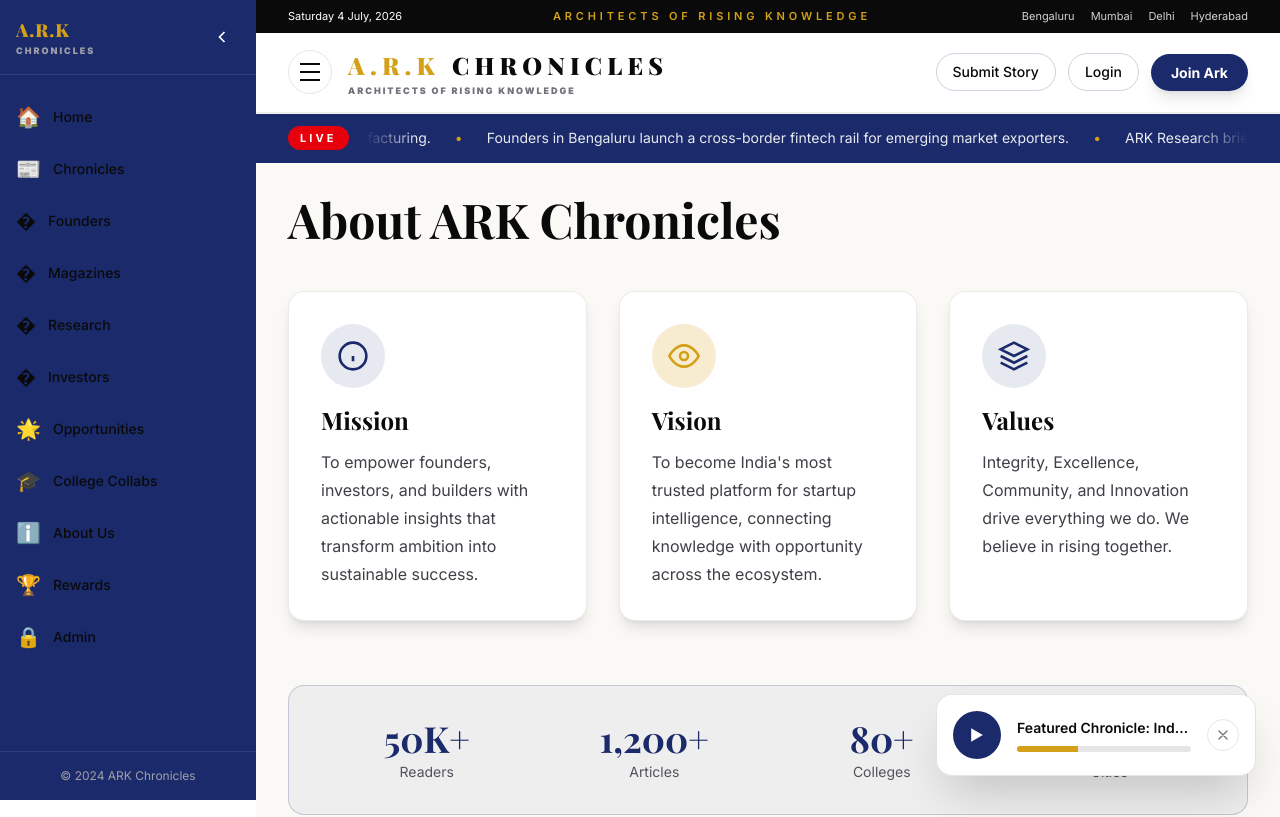
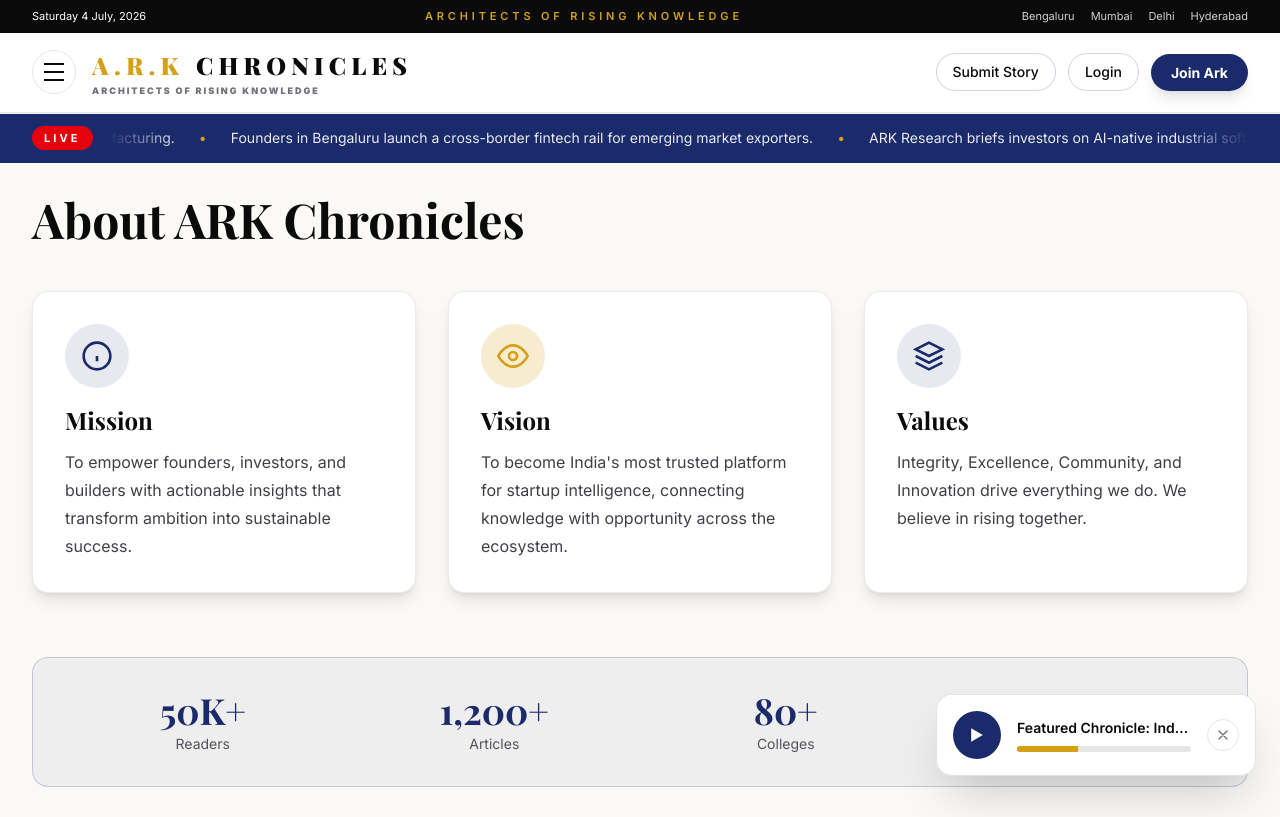
Before and after one commit to sudharshinibuilds-commits/ark-chronicles, a Next.js app: page /about in a window 1280 px wide. Shown: the top 817 px of the page. Built offline with nearby package versions, Linux system fonts and the light colour scheme; a web font is replaced by a local one.

Commit message:
progress saved - sidebar and cards work

```diff
--- a/app/components/Sidebar.tsx
+++ b/app/components/Sidebar.tsx
@@ -11,16 +11,15 @@ type SidebarProps = {
 };
 
 export default function Sidebar({ navLinks }: SidebarProps) {
-  const [isCollapsed, setIsCollapsed] = useState(false);
   const [isMobileOpen, setIsMobileOpen] = useState(false);
 
   const sidebarItems = [
     { icon: "🏠", label: "Home", href: "/" },
     { icon: "📰", label: "Chronicles", href: "/chronicles" },
-    { icon: "�", label: "Founders", href: "/founders" },
-    { icon: "�", label: "Magazines", href: "/magazines" },
-    { icon: "�", label: "Research", href: "/research" },
-    { icon: "�", label: "Investors", href: "/investors" },
+    { icon: "👤", label: "Founders", href: "/founders" },
+    { icon: "📚", label: "Magazines", href: "/magazines" },
+    { icon: "🔬", label: "Research", href: "/research" },
+    { icon: "💼", label: "Investors", href: "/investors" },
     { icon: "🌟", label: "Opportunities", href: "/opportunities" },
     { icon: "🎓", label: "College Collabs", href: "/college-collabs" },
     { icon: "ℹ️", label: "About Us", href: "/about" },
@@ -30,79 +29,6 @@ export default function Sidebar({ navLinks }: SidebarProps) {
 
   return (
     <>
-      {/* Desktop Sidebar */}
-      <aside
-        className={`hidden lg:flex flex-col fixed left-0 top-0 h-full transition-all duration-300 z-40 ${
-          isCollapsed ? "w-20" : "w-64"
-        }`}
-        style={{ backgroundColor: "#1B2A6B" }}
-      >
-        <div className="flex items-center justify-between p-4 border-b border-white/10">
-          {!isCollapsed && (
-            <div className="flex-1">
-              <div className="font-display text-lg font-black uppercase tracking-wider text-white">
-                <span style={{ color: "#D4A017" }}>A.R.K</span>
-              </div>
-              <div className="text-[9px] font-black uppercase tracking-wider text-zinc-400" style={{ letterSpacing: "2px" }}>
-                CHRONICLES
-              </div>
-            </div>
-          )}
-          <button
-            type="button"
-            onClick={() => setIsCollapsed(!isCollapsed)}
-            className="ml-2 rounded-full p-2 text-white transition-all duration-150 hover:bg-white/10"
-            aria-label={isCollapsed ? "Expand sidebar" : "Collapse sidebar"}
-          >
-            <svg width="20" height="20" viewBox="0 0 24 24" fill="none" stroke="currentColor" strokeWidth="2">
-              {isCollapsed ? (
-                <path d="M9 18l6-6-6-6" />
-              ) : (
-                <path d="M15 18l-6-6 6-6" />
-              )}
-            </svg>
-          </button>
-        </div>
-
-        <nav className="flex-1 overflow-y-auto py-4">
-          {sidebarItems.map((item) => (
-            <Link
-              key={item.href}
-              href={item.href}
-              className={`flex items-center px-4 py-3 text-white transition-all duration-150 hover:bg-white/10 ${
-                isCollapsed ? "justify-center" : "gap-3"
-              }`}
-            >
-              <span className="text-xl">{item.icon}</span>
-              {!isCollapsed && (
-                <span className="text-sm font-medium">{item.label}</span>
-              )}
-            </Link>
-          ))}
-        </nav>
-
-        <div className="p-4 border-t border-white/10">
-          {!isCollapsed && (
-            <div className="text-xs text-zinc-400 text-center">
-              © 2024 ARK Chronicles
-            </div>
-          )}
-        </div>
-      </aside>
-
-      {/* Mobile Sidebar Toggle */}
-      <button
-        type="button"
-        onClick={() => setIsMobileOpen(true)}
-        className="lg:hidden fixed bottom-6 left-6 z-50 flex h-14 w-14 items-center justify-center rounded-full shadow-lg transition-all duration-150 hover:scale-105"
-        style={{ backgroundColor: "#1B2A6B" }}
-        aria-label="Open navigation"
-      >
-        <svg width="24" height="24" viewBox="0 0 24 24" fill="none" stroke="white" strokeWidth="2">
-          <path d="M3 12h18M3 6h18M3 18h18" />
-        </svg>
-      </button>
-
       {/* Mobile Sidebar Overlay */}
       <AnimatePresence>
         {isMobileOpen && (
@@ -112,29 +38,30 @@ export default function Sidebar({ navLinks }: SidebarProps) {
               animate={{ opacity: 1 }}
               exit={{ opacity: 0 }}
               onClick={() => setIsMobileOpen(false)}
-              className="fixed inset-0 bg-black/50 z-40 lg:hidden"
+              className="fixed inset-0 bg-black/50 z-40"
             />
             <motion.aside
               initial={{ x: -300 }}
               animate={{ x: 0 }}
               exit={{ x: -300 }}
               transition={{ type: "spring", damping: 25, stiffness: 200 }}
-              className="fixed left-0 top-0 h-full w-72 z-50 lg:hidden"
+              className="fixed left-0 top-0 h-full w-80 z-50 overflow-y-auto"
               style={{ backgroundColor: "#1B2A6B" }}
             >
               <div className="flex items-center justify-between p-4 border-b border-white/10">
                 <div>
-                  <div className="font-display text-lg font-black uppercase tracking-wider text-white">
+                  <div className="font-display text-lg font-black uppercase tracking-wider" style={{ color: "#FFFFFF" }}>
                     <span style={{ color: "#D4A017" }}>A.R.K</span>
                   </div>
-                  <div className="text-[9px] font-black uppercase tracking-wider text-zinc-400" style={{ letterSpacing: "2px" }}>
+                  <div className="text-[9px] font-black uppercase tracking-wider" style={{ letterSpacing: "2px", color: "#FFFFFF" }}>
                     CHRONICLES
                   </div>
                 </div>
                 <button
                   type="button"
                   onClick={() => setIsMobileOpen(false)}
-                  className="rounded-full p-2 text-white transition-all duration-150 hover:bg-white/10"
+                  className="rounded-full p-2 transition-all duration-150 hover:bg-white/10"
+                  style={{ color: "#FFFFFF" }}
                   aria-label="Close navigation"
                 >
                   <svg width="24" height="24" viewBox="0 0 24 24" fill="none" stroke="currentColor" strokeWidth="2">
@@ -149,10 +76,11 @@ export default function Sidebar({ navLinks }: SidebarProps) {
                     key={item.href}
                     href={item.href}
                     onClick={() => setIsMobileOpen(false)}
-                    className="flex items-center gap-3 px-4 py-3 text-white transition-all duration-150 hover:bg-white/10"
+                    className="flex items-center gap-3 px-4 py-3 transition-all duration-150 hover:bg-white/10"
+                    style={{ color: "#FFFFFF" }}
                   >
-                    <span className="text-xl">{item.icon}</span>
-                    <span className="text-sm font-medium">{item.label}</span>
+                    <span className="text-xl" style={{ color: "#FFFFFF" }}>{item.icon}</span>
+                    <span className="text-sm font-medium" style={{ color: "#FFFFFF" }}>{item.label}</span>
                   </Link>
                 ))}
               </nav>
@@ -162,25 +90,30 @@ export default function Sidebar({ navLinks }: SidebarProps) {
                   <Link
                     href="/submit-story"
                     onClick={() => setIsMobileOpen(false)}
-                    className="rounded-full border border-white/20 px-4 py-3 text-center text-sm font-medium text-white transition-all duration-150 hover:border-white hover:bg-white/10"
+                    className="rounded-full border border-white/20 px-4 py-3 text-center text-sm font-medium transition-all duration-150 hover:border-white hover:bg-white/10"
+                    style={{ color: "#FFFFFF" }}
                   >
                     Submit Story
                   </Link>
                   <Link
                     href="#"
                     onClick={() => setIsMobileOpen(false)}
-                    className="rounded-full border border-white/20 px-4 py-3 text-center text-sm font-medium text-white transition-all duration-150 hover:border-white hover:bg-white/10"
+                    className="rounded-full border border-white/20 px-4 py-3 text-center text-sm font-medium transition-all duration-150 hover:border-white hover:bg-white/10"
+                    style={{ color: "#FFFFFF" }}
                   >
                     Login
                   </Link>
                   <Link
                     href="#"
                     onClick={() => setIsMobileOpen(false)}
-                    className="rounded-full px-4 py-3 text-center text-sm font-semibold text-white transition-all duration-150 hover:scale-105"
+                    className="rounded-full px-4 py-3 text-center text-sm font-semibold transition-all duration-150 hover:scale-105"
                     style={{ backgroundColor: "#D4A017", color: "#1B2A6B", fontWeight: 700 }}
                   >
                     Join Ark
                   </Link>
+                </div>
+                <div className="mt-4 text-center text-xs" style={{ color: "#888888" }}>
+                  © 2024 ARK Chronicles
                 </div>
               </div>
             </motion.aside>
--- a/app/layout.tsx
+++ b/app/layout.tsx
@@ -34,9 +34,7 @@ export default function RootLayout({
       <body className="min-h-full bg-white font-sans text-ark-black">
         <Sidebar navLinks={navLinks} />
         <SplashScreenGate>
-          <div className="lg:pl-64">
-            {children}
-          </div>
+          {children}
         </SplashScreenGate>
       </body>
     </html>
--- a/app/page.tsx
+++ b/app/page.tsx
@@ -2,21 +2,16 @@ import AudioPlayer from "./components/AudioPlayer";
 import CardRow from "./components/CardRow";
 import Footer from "./components/Footer";
 import Header from "./components/Header";
-import HeroSection from "./components/HeroSection";
-import LiveTicker from "./components/LiveTicker";
 import StreakBanner from "./components/StreakBanner";
 import {
   cityLinks,
   featuredChronicles,
   featuredFounders,
-  heroContent,
-  heroInsights,
   investorSpotlights,
   magazines,
   navLinks,
   opportunities,
   researchPapers,
-  tickerItems,
 } from "./components/homepageData";
 
 export default function Home() {
@@ -34,54 +29,46 @@ export default function Home() {
         navLinks={navLinks}
         cityLinks={cityLinks}
       />
-      <LiveTicker items={tickerItems} />
       <StreakBanner />
-      <HeroSection
-        tag={heroContent.tag}
-        title={heroContent.title}
-        description={heroContent.description}
-        imageSeed={heroContent.imageSeed}
-        insights={heroInsights}
-      />
       <CardRow
-        id="featured-chronicles"
-        title="Featured Chronicles"
-        seeAllHref="#"
+        id="trending-chronicles"
+        title="🔥 Trending Chronicles"
+        seeAllHref="/chronicles"
         variant="article"
         items={featuredChronicles}
       />
       <CardRow
-        id="featured-founders"
-        title="Featured Founders"
-        seeAllHref="#"
+        id="founder-spotlights"
+        title="👤 Founder Spotlights"
+        seeAllHref="/founders"
         variant="founder"
         items={featuredFounders}
       />
       <CardRow
-        id="investor-spotlights"
-        title="Investor Spotlights"
-        seeAllHref="#"
-        variant="article"
-        items={investorSpotlights}
-      />
-      <CardRow
-        id="magazines"
-        title="Magazines"
+        id="latest-magazines"
+        title="📚 Latest Magazines"
         seeAllHref="/magazines"
         variant="magazine"
         items={magazines}
       />
       <CardRow
+        id="investor-spotlights"
+        title="💼 Investor Spotlights"
+        seeAllHref="/investors"
+        variant="article"
+        items={investorSpotlights}
+      />
+      <CardRow
         id="opportunities"
-        title="Opportunities"
-        seeAllHref="#"
+        title="🌟 Opportunities"
+        seeAllHref="/opportunities"
         variant="article"
         items={opportunities}
       />
       <CardRow
         id="research-papers"
-        title="Research Papers"
-        seeAllHref="#"
+        title="🔬 Research Papers"
+        seeAllHref="/research"
         variant="article"
         items={researchPapers}
       />
```
Also changed, not shown: app/components/CardRow.tsx (+4 -4 lines).
